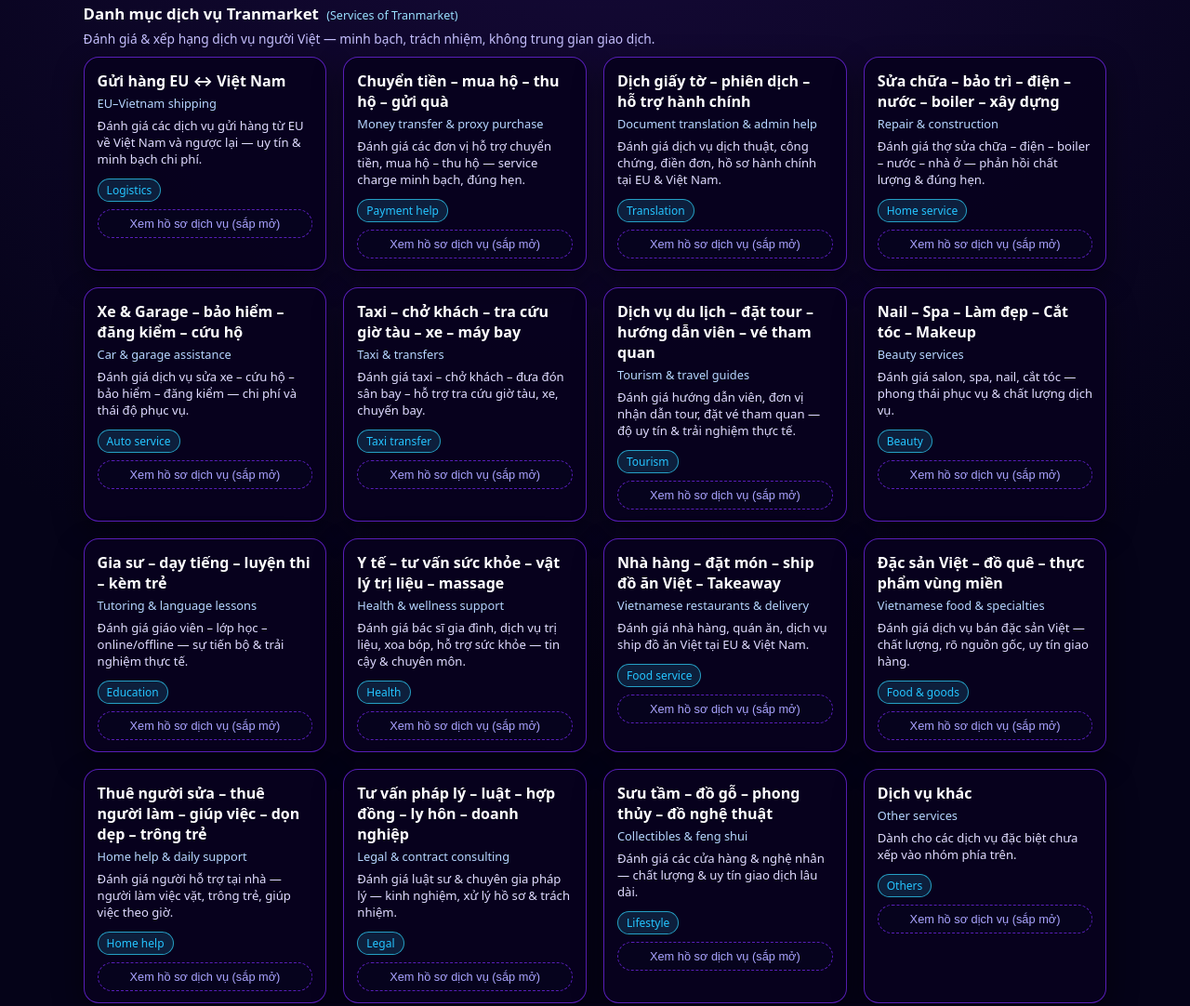
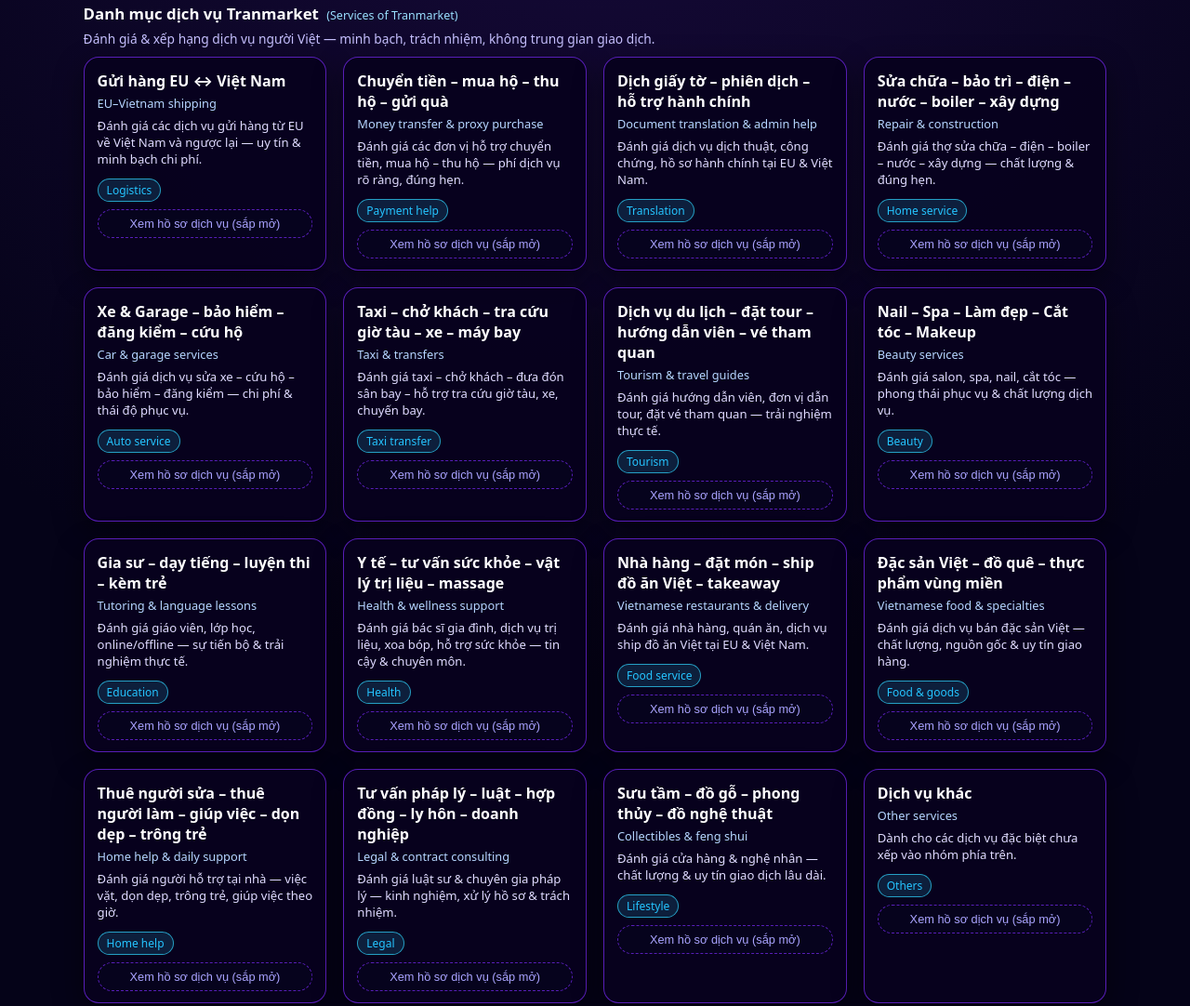
Before and after one commit to Tran682025/Tranmarket, a plain HTML site: page index.html in a window 1280 px wide. Shown: the part 267-1349 px from the top of the page at 93% size. Drawn offline with Linux system fonts and the light colour scheme.

Commit message:
Update index.html

```diff
--- a/index.html
+++ b/index.html
@@ -8,7 +8,6 @@
 </head>
 <body>
 
-  <!-- NAVBAR -->
   <header class="trm-navbar">
     <div class="trm-navbar-left">
       <div class="trm-logo-dot"></div>
@@ -19,7 +18,6 @@
     </div>
   </header>
 
-  <!-- HERO -->
   <section class="trm-hero">
     <h1 class="trm-hero-title">
       Tìm dịch vụ người Việt <span>uy tín</span> tại Séc, EU &amp; Việt Nam
@@ -29,7 +27,6 @@
     </p>
   </section>
 
-  <!-- SEARCH -->
   <section class="trm-search-section">
     <div class="trm-search-bar">
       <input
@@ -48,7 +45,6 @@
     </div>
   </section>
 
-  <!-- DANH MỤC 16 DỊCH VỤ -->
   <section class="trm-section">
     <h2 class="trm-section-title">
       Danh mục dịch vụ Tranmarket
@@ -60,7 +56,6 @@
 
     <div class="trm-services-grid">
 
-      <!-- 1 -->
       <div class="trm-service-card">
         <div class="trm-service-title">Gửi hàng EU ↔ Việt Nam</div>
         <div class="trm-service-title-sub">EU–Vietnam shipping</div>
@@ -71,51 +66,46 @@
         <button class="trm-card-cta" disabled>Xem hồ sơ dịch vụ (sắp mở)</button>
       </div>
 
-      <!-- 2 -->
       <div class="trm-service-card">
         <div class="trm-service-title">Chuyển tiền – mua hộ – thu hộ – gửi quà</div>
         <div class="trm-service-title-sub">Money transfer &amp; proxy purchase</div>
         <div class="trm-service-desc">
-          Đánh giá các đơn vị hỗ trợ chuyển tiền, mua hộ – thu hộ — service charge minh bạch, đúng hẹn.
+          Đánh giá các đơn vị hỗ trợ chuyển tiền, mua hộ – thu hộ — phí dịch vụ rõ ràng, đúng hẹn.
         </div>
         <span class="trm-service-badge">Payment help</span>
         <button class="trm-card-cta" disabled>Xem hồ sơ dịch vụ (sắp mở)</button>
       </div>
 
-      <!-- 3 -->
       <div class="trm-service-card">
         <div class="trm-service-title">Dịch giấy tờ – phiên dịch – hỗ trợ hành chính</div>
         <div class="trm-service-title-sub">Document translation &amp; admin help</div>
         <div class="trm-service-desc">
-          Đánh giá dịch vụ dịch thuật, công chứng, điền đơn, hồ sơ hành chính tại EU &amp; Việt Nam.
+          Đánh giá dịch vụ dịch thuật, công chứng, hồ sơ hành chính tại EU &amp; Việt Nam.
         </div>
         <span class="trm-service-badge">Translation</span>
         <button class="trm-card-cta" disabled>Xem hồ sơ dịch vụ (sắp mở)</button>
       </div>
 
-      <!-- 4 -->
       <div class="trm-service-card">
         <div class="trm-service-title">Sửa chữa – bảo trì – điện – nước – boiler – xây dựng</div>
         <div class="trm-service-title-sub">Repair &amp; construction</div>
         <div class="trm-service-desc">
-          Đánh giá thợ sửa chữa – điện – boiler – nước – nhà ở — phản hồi chất lượng &amp; đúng hẹn.
+          Đánh giá thợ sửa chữa – điện – boiler – nước – xây dựng — chất lượng &amp; đúng hẹn.
         </div>
         <span class="trm-service-badge">Home service</span>
         <button class="trm-card-cta" disabled>Xem hồ sơ dịch vụ (sắp mở)</button>
       </div>
 
-      <!-- 5 -->
       <div class="trm-service-card">
         <div class="trm-service-title">Xe &amp; Garage – bảo hiểm – đăng kiểm – cứu hộ</div>
-        <div class="trm-service-title-sub">Car &amp; garage assistance</div>
+        <div class="trm-service-title-sub">Car &amp; garage services</div>
         <div class="trm-service-desc">
-          Đánh giá dịch vụ sửa xe – cứu hộ – bảo hiểm – đăng kiểm — chi phí và thái độ phục vụ.
+          Đánh giá dịch vụ sửa xe – cứu hộ – bảo hiểm – đăng kiểm — chi phí &amp; thái độ phục vụ.
         </div>
         <span class="trm-service-badge">Auto service</span>
         <button class="trm-card-cta" disabled>Xem hồ sơ dịch vụ (sắp mở)</button>
       </div>
 
-      <!-- 6 -->
       <div class="trm-service-card">
         <div class="trm-service-title">Taxi – chở khách – tra cứu giờ tàu – xe – máy bay</div>
         <div class="trm-service-title-sub">Taxi &amp; transfers</div>
@@ -126,18 +116,16 @@
         <button class="trm-card-cta" disabled>Xem hồ sơ dịch vụ (sắp mở)</button>
       </div>
 
-      <!-- 7 -->
       <div class="trm-service-card">
         <div class="trm-service-title">Dịch vụ du lịch – đặt tour – hướng dẫn viên – vé tham quan</div>
         <div class="trm-service-title-sub">Tourism &amp; travel guides</div>
         <div class="trm-service-desc">
-          Đánh giá hướng dẫn viên, đơn vị nhận dẫn tour, đặt vé tham quan — độ uy tín &amp; trải nghiệm thực tế.
+          Đánh giá hướng dẫn viên, đơn vị dẫn tour, đặt vé tham quan — trải nghiệm thực tế.
         </div>
         <span class="trm-service-badge">Tourism</span>
         <button class="trm-card-cta" disabled>Xem hồ sơ dịch vụ (sắp mở)</button>
       </div>
 
-      <!-- 8 -->
       <div class="trm-service-card">
         <div class="trm-service-title">Nail – Spa – Làm đẹp – Cắt tóc – Makeup</div>
         <div class="trm-service-title-sub">Beauty services</div>
@@ -148,18 +136,16 @@
         <button class="trm-card-cta" disabled>Xem hồ sơ dịch vụ (sắp mở)</button>
       </div>
 
-      <!-- 9 -->
       <div class="trm-service-card">
         <div class="trm-service-title">Gia sư – dạy tiếng – luyện thi – kèm trẻ</div>
         <div class="trm-service-title-sub">Tutoring &amp; language lessons</div>
         <div class="trm-service-desc">
-          Đánh giá giáo viên – lớp học – online/offline — sự tiến bộ &amp; trải nghiệm thực tế.
+          Đánh giá giáo viên, lớp học, online/offline — sự tiến bộ &amp; trải nghiệm thực tế.
         </div>
         <span class="trm-service-badge">Education</span>
         <button class="trm-card-cta" disabled>Xem hồ sơ dịch vụ (sắp mở)</button>
       </div>
 
-      <!-- 10 -->
       <div class="trm-service-card">
         <div class="trm-service-title">Y tế – tư vấn sức khỏe – vật lý trị liệu – massage</div>
         <div class="trm-service-title-sub">Health &amp; wellness support</div>
@@ -170,9 +156,8 @@
         <button class="trm-card-cta" disabled>Xem hồ sơ dịch vụ (sắp mở)</button>
       </div>
 
-      <!-- 11 -->
       <div class="trm-service-card">
-        <div class="trm-service-title">Nhà hàng – đặt món – ship đồ ăn Việt – Takeaway</div>
+        <div class="trm-service-title">Nhà hàng – đặt món – ship đồ ăn Việt – takeaway</div>
         <div class="trm-service-title-sub">Vietnamese restaurants &amp; delivery</div>
         <div class="trm-service-desc">
           Đánh giá nhà hàng, quán ăn, dịch vụ ship đồ ăn Việt tại EU &amp; Việt Nam.
@@ -181,29 +166,26 @@
         <button class="trm-card-cta" disabled>Xem hồ sơ dịch vụ (sắp mở)</button>
       </div>
 
-      <!-- 12 -->
       <div class="trm-service-card">
         <div class="trm-service-title">Đặc sản Việt – đồ quê – thực phẩm vùng miền</div>
         <div class="trm-service-title-sub">Vietnamese food &amp; specialties</div>
         <div class="trm-service-desc">
-          Đánh giá dịch vụ bán đặc sản Việt — chất lượng, rõ nguồn gốc, uy tín giao hàng.
+          Đánh giá dịch vụ bán đặc sản Việt — chất lượng, nguồn gốc &amp; uy tín giao hàng.
         </div>
         <span class="trm-service-badge">Food &amp; goods</span>
         <button class="trm-card-cta" disabled>Xem hồ sơ dịch vụ (sắp mở)</button>
       </div>
 
-      <!-- 13 -->
       <div class="trm-service-card">
         <div class="trm-service-title">Thuê người sửa – thuê người làm – giúp việc – dọn dẹp – trông trẻ</div>
         <div class="trm-service-title-sub">Home help &amp; daily support</div>
         <div class="trm-service-desc">
-          Đánh giá người hỗ trợ tại nhà — người làm việc vặt, trông trẻ, giúp việc theo giờ.
+          Đánh giá người hỗ trợ tại nhà — việc vặt, dọn dẹp, trông trẻ, giúp việc theo giờ.
         </div>
         <span class="trm-service-badge">Home help</span>
         <button class="trm-card-cta" disabled>Xem hồ sơ dịch vụ (sắp mở)</button>
       </div>
 
-      <!-- 14 -->
       <div class="trm-service-card">
         <div class="trm-service-title">Tư vấn pháp lý – luật – hợp đồng – ly hôn – doanh nghiệp</div>
         <div class="trm-service-title-sub">Legal &amp; contract consulting</div>
@@ -214,18 +196,16 @@
         <button class="trm-card-cta" disabled>Xem hồ sơ dịch vụ (sắp mở)</button>
       </div>
 
-      <!-- 15 -->
       <div class="trm-service-card">
         <div class="trm-service-title">Sưu tầm – đồ gỗ – phong thủy – đồ nghệ thuật</div>
         <div class="trm-service-title-sub">Collectibles &amp; feng shui</div>
         <div class="trm-service-desc">
-          Đánh giá các cửa hàng &amp; nghệ nhân — chất lượng &amp; uy tín giao dịch lâu dài.
+          Đánh giá cửa hàng &amp; nghệ nhân — chất lượng &amp; uy tín giao dịch lâu dài.
         </div>
         <span class="trm-service-badge">Lifestyle</span>
         <button class="trm-card-cta" disabled>Xem hồ sơ dịch vụ (sắp mở)</button>
       </div>
 
-      <!-- 16 -->
       <div class="trm-service-card">
         <div class="trm-service-title">Dịch vụ khác</div>
         <div class="trm-service-title-sub">Other services</div>
@@ -239,7 +219,6 @@
     </div>
   </section>
 
-  <!-- ĐĂNG KÝ DỊCH VỤ -->
   <section class="trm-section trm-section-register">
     <h3 class="trm-section-title">Bạn cung cấp dịch vụ cho cộng đồng Việt?</h3>
     <p class="trm-section-desc">
@@ -251,7 +230,6 @@
     </a>
   </section>
 
-  <!-- FOOTER -->
   <footer class="trm-footer">
     Tranmarket · Nền tảng đánh giá dịch vụ người Việt · Pi Web3 Ready
   </footer>
```
